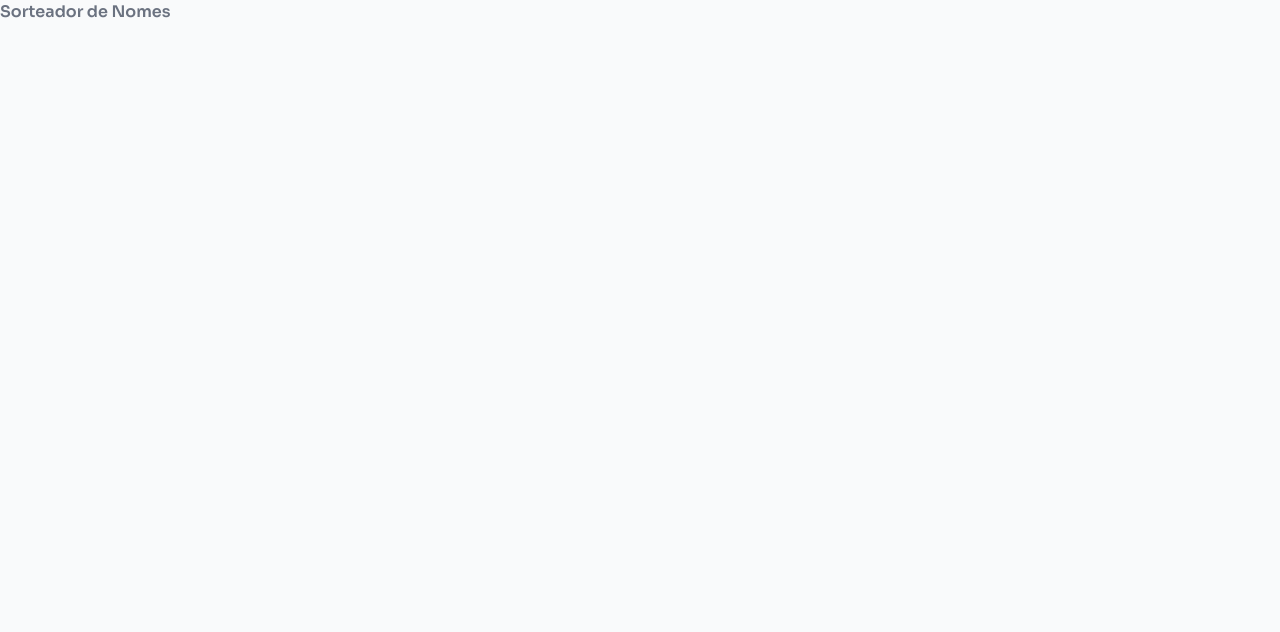
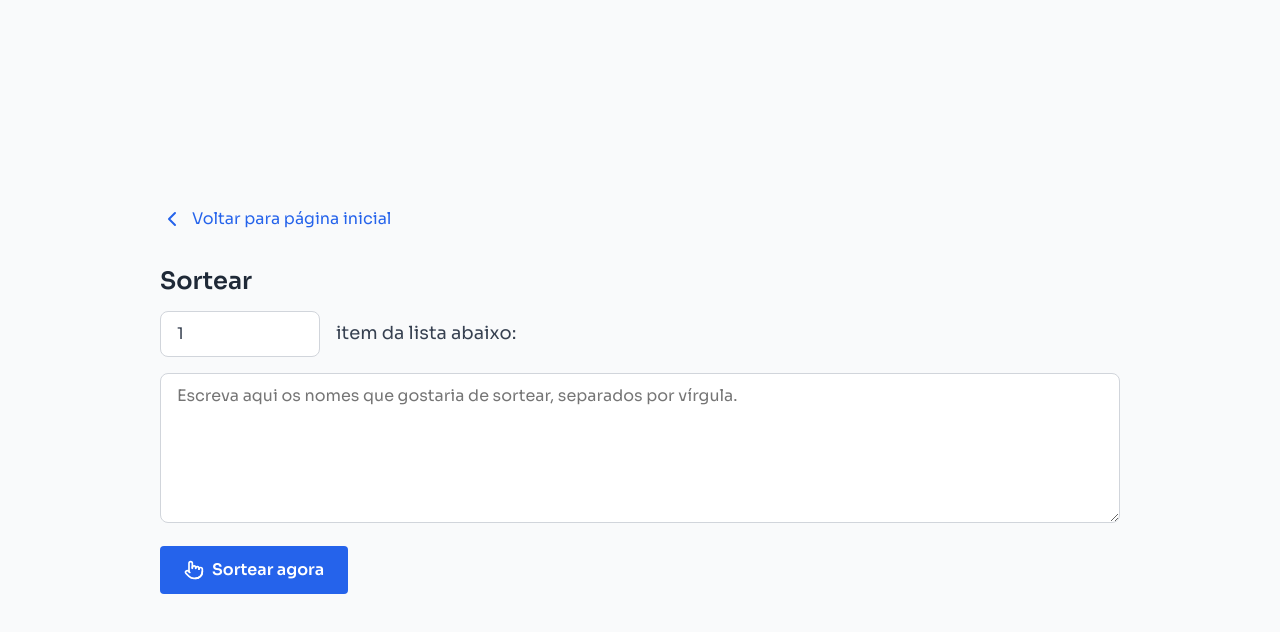
Before and after one commit to ClodoaldoDantas/sorteador-online, a Next.js app: page /sorteador-de-nomes in a window 1280 px wide. Shown: the top 632 px of the page. Built offline with nearby package versions, Linux system fonts and the light colour scheme.

Commit message:
Tela de sorteador de nomes

```diff
--- /dev/null
+++ b/src/app/sorteador-de-nomes/page.module.scss
@@ -0,0 +1,32 @@
+.header {
+  margin-bottom: 2rem;
+}
+
+.title {
+  font-size: 1.5rem;
+  color: var(--gray-800);
+  margin-bottom: 0.75rem;
+}
+
+.form {
+  input {
+    max-width: 10rem;
+  }
+
+  span {
+    font-size: 1.125rem;
+    color: var(--gray-700);
+  }
+}
+
+.flex {
+  display: flex;
+  flex-wrap: wrap;
+  align-items: center;
+  gap: 1rem;
+}
+
+.flex,
+.group {
+  margin-bottom: 1rem;
+}
--- a/src/app/sorteador-de-nomes/page.tsx
+++ b/src/app/sorteador-de-nomes/page.tsx
@@ -1,7 +1,75 @@
+'use client'
+
+import { FormEvent, useState } from 'react'
+import { Pointer } from 'lucide-react'
+
+import { Center } from '@/components/Center'
+import { Input } from '@/components/Input'
+import { Container } from '@/components/Container'
+import { Button } from '@/components/Button'
+import { BackButton } from '@/components/BackButton'
+import { Textarea } from '@/components/Textarea'
+import { getRandomInt } from '@/utils/get-random-int'
+
+import styles from './page.module.scss'
+
 export default function SorteadorDeNomes() {
+  const [quantity, setQuantity] = useState('1')
+  const [field, setField] = useState('')
+
+  function handleSubmit(event: FormEvent) {
+    event.preventDefault()
+
+    const names = field.split(',').map((name) => name.trim())
+    const result: string[] = []
+
+    while (result.length < Number(quantity)) {
+      const name = names[getRandomInt(names.length)]
+
+      if (!result.includes(name)) {
+        result.push(name)
+      }
+    }
+
+    console.log('Resultado', result)
+  }
+
   return (
-    <>
-      <h1>Sorteador de Nomes</h1>
-    </>
+    <Center>
+      <Container>
+        <header className={styles.header}>
+          <BackButton href="/">Voltar para página inicial</BackButton>
+        </header>
+
+        <form className={styles.form} onSubmit={handleSubmit}>
+          <h2 className={styles.title}>Sortear</h2>
+
+          <div className={styles.flex}>
+            <Input
+              type="number"
+              min={1}
+              required
+              value={quantity}
+              onChange={(e) => setQuantity(e.target.value)}
+            />
+
+            <span>item da lista abaixo:</span>
+          </div>
+
+          <div className={styles.group}>
+            <Textarea
+              placeholder="Escreva aqui os nomes que gostaria de sortear, separados por vírgula."
+              value={field}
+              onChange={(e) => setField(e.target.value)}
+            />
+          </div>
+
+          <Button type="submit">
+            <Pointer size={20} />
+            Sortear agora
+          </Button>
+        </form>
+      </Container>
+    </Center>
   )
 }
--- a/src/app/sorteador-de-numeros/page.tsx
+++ b/src/app/sorteador-de-numeros/page.tsx
@@ -9,7 +9,7 @@ import { Container } from '@/components/Container'
 import { Button } from '@/components/Button'
 import { BackButton } from '@/components/BackButton'
 
-import { getRandomInt } from '@/utils/get-random-int'
+import { getRandomIntBetweenTwoValues } from '@/utils/get-random-int'
 import styles from './page.module.scss'
 
 export default function SorteadorDeNumeros() {
@@ -41,7 +41,7 @@ export default function SorteadorDeNumeros() {
     const result: number[] = []
 
     while (result.length < quantity) {
-      const number = getRandomInt(min, max)
+      const number = getRandomIntBetweenTwoValues(min, max)
 
       if (!result.includes(number)) {
         result.push(number)
--- /dev/null
+++ b/src/components/Textarea/index.tsx
@@ -0,0 +1,8 @@
+import { ComponentProps } from 'react'
+import styles from './styles.module.scss'
+
+type TextareaProps = ComponentProps<'textarea'>
+
+export function Textarea(props: TextareaProps) {
+  return <textarea className={styles.textarea} {...props} />
+}
--- /dev/null
+++ b/src/components/Textarea/styles.module.scss
@@ -0,0 +1,12 @@
+.textarea {
+  border-radius: 8px;
+  padding: 0.625rem 1rem;
+
+  font-size: 1rem;
+  border: 1px solid var(--gray-300);
+  color: var(--gray-700);
+
+  resize: vertical;
+  width: 100%;
+  min-height: 150px;
+}
--- a/src/utils/get-random-int.ts
+++ b/src/utils/get-random-int.ts
@@ -1,3 +1,7 @@
-export function getRandomInt(min: number, max: number) {
+export function getRandomIntBetweenTwoValues(min: number, max: number) {
   return Math.floor(Math.random() * (max - min) + min)
 }
+
+export function getRandomInt(max: number) {
+  return Math.floor(Math.random() * max)
+}
```
